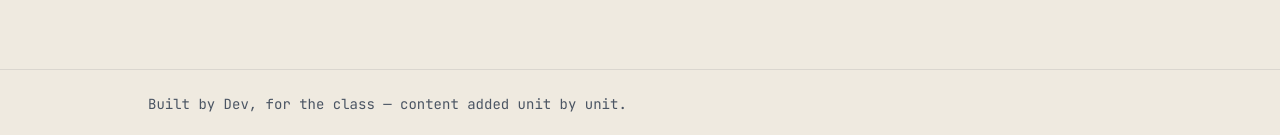
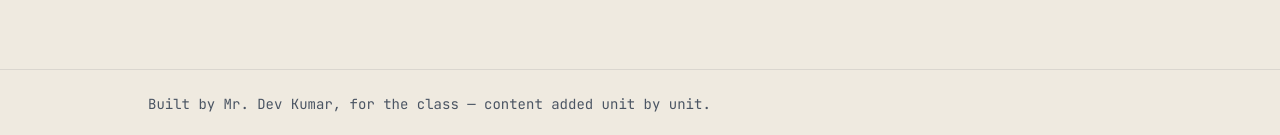
Before and after one commit to dev913913/PTU-English-Prep, a React (Vite) app in the folder ptu-english-prep-src/: page / in a window 1280 px wide. Shown: the part 757-892 px from the top of the page. Built offline with nearby package versions, Linux system fonts and the light colour scheme.

Commit message:
Update footer text to include full nane of Dev

```diff
--- a/ptu-english-prep-src/src/components/Layout.jsx
+++ b/ptu-english-prep-src/src/components/Layout.jsx
@@ -39,7 +39,7 @@ export default function Layout({ children }) {
 
       <footer className="border-t border-ink/10 mt-16">
         <div className="max-w-5xl mx-auto px-5 py-6 text-sm text-ink-soft font-mono">
-          Built by Dev, for the class — content added unit by unit.
+          Built by Mr. Dev Kumar, for the class — content added unit by unit.
         </div>
       </footer>
     </div>
```
